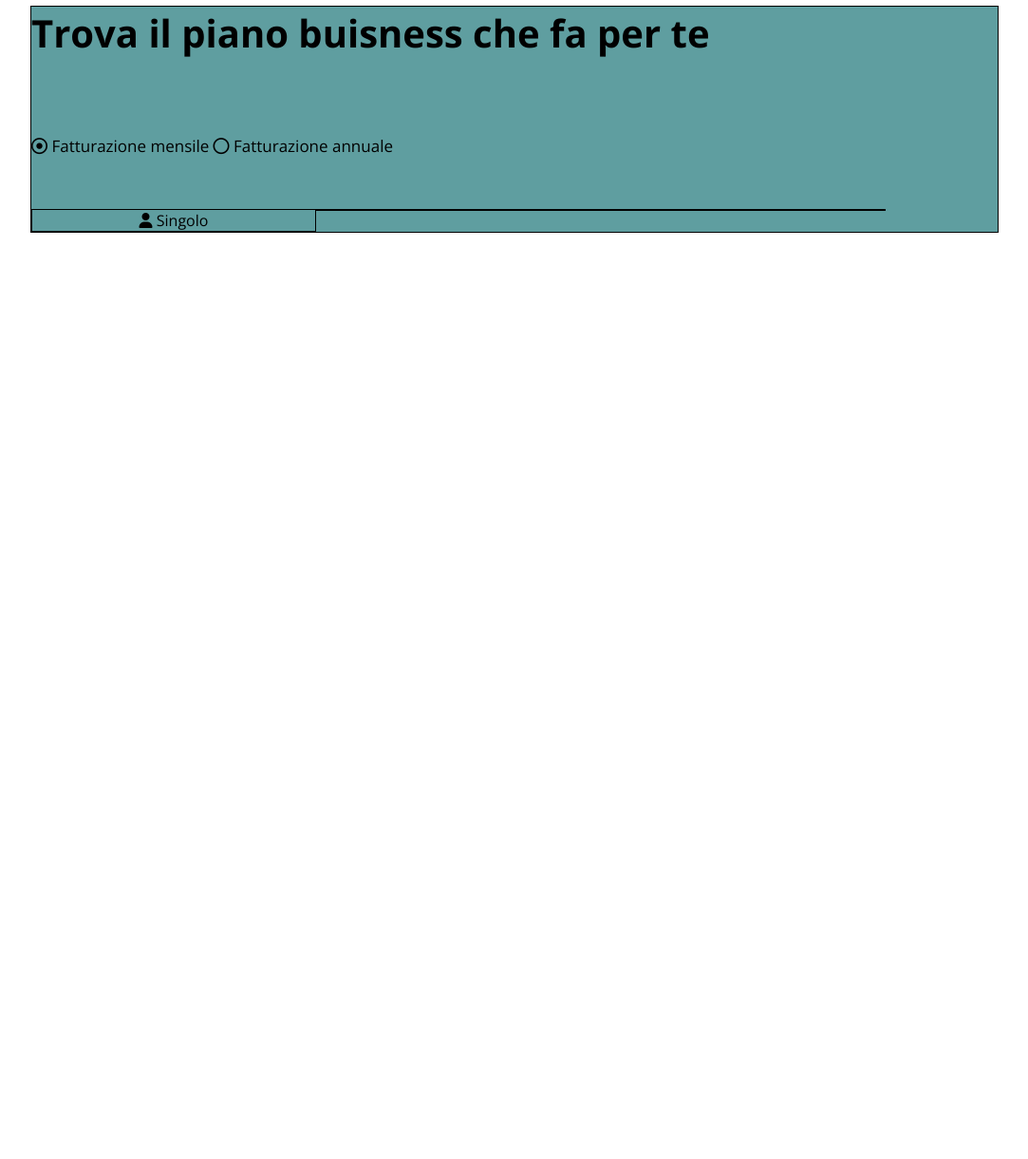
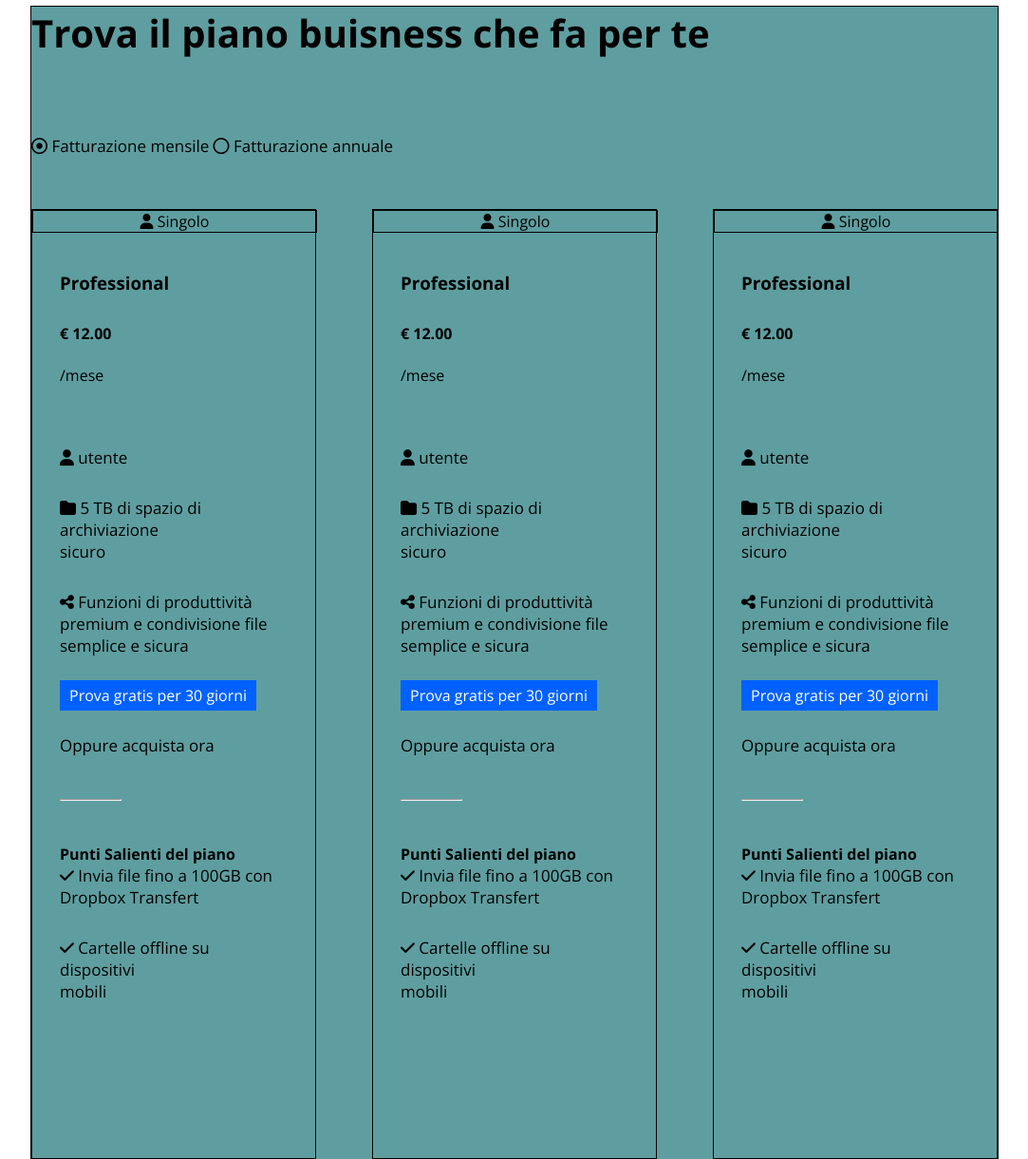
Before and after one commit to Oltion-Koceku/htmlcss-dropbox, a plain HTML site: page index.html in a window 1280 px wide. Shown: the part 890-2110 px from the top of the page at 95% size, without its empty margins (98-1181 px from the left). Before the commit the page ends 1190 px from the top, so only its background shows below. Drawn offline with nearby package versions, Linux system fonts and the light colour scheme.

Commit message:
[add]piano

```diff
--- a/assets/style/style.css
+++ b/assets/style/style.css
@@ -92,6 +92,12 @@ p{
 font-size: 17px;
 }
 
+hr{
+width: 65px;
+margin-top: 45px;
+margin-bottom: 45px;
+}
+
 /* Header */
 header .top-bar {
   height: 80px;
@@ -157,13 +163,23 @@ margin-top: 80px;
 margin-bottom: 55px;
 }
 
-.piano .container-piccolo .abbonamento{
-
-}
 .singolo,
 .team,
 .azienda{
 width: 300px;
+height: 1000px;
+border: 1px solid black;
+margin
+}
+
+.team{
+  margin-left: 59px;
+  margin-right: 59px;
+}
+
+.title-p{
+  padding-bottom: 30px;
+  padding-top: 40px;
 }
 .nome-abbonamento{
 justify-content: center;
@@ -171,6 +187,24 @@ text-align: center;
 width: 300px;
 border: 1px solid black;
 }
+.prezzo{
+height: 130px;
+}
+.prezzo strong{
+padding-top: 30px;
+}
+.prezzo span{
+padding-top: 10px;
+padding-bottom: 60px;
+}
+
+.abbonamento p{
+margin-bottom: 30px;
+}
+.container-abbonamenti .button1{
+  margin-bottom: 30px;
+}
+}
 /* /piano */
 
 /* Footer */
--- a/index.html
+++ b/index.html
@@ -104,17 +104,111 @@
               Singolo
             </div>
             <div class="contenuto-abbonamento d-flex">
-                <div class="container-abbonamenti"></div>
+              <div class="container-abbonamenti">
+                <div class="title-p">
+                  <h3>Professional</h3>
+                </div>
+                <div class="prezzo">
+                  <strong>&euro; 12.00</strong><br><br>
+                  <span>/mese</span>
+                </div>
+                <div class="info-piano">
+                  <p><i class="fa-solid fa-user"></i> utente</p>
+                  <p><i class="fa-solid fa-folder"></i> 5 TB di spazio di archiviazione <br>sicuro</p>
+                  <p><i class="fa-solid fa-share-nodes"></i> Funzioni di produttività premium e condivisione file
+                    semplice e sicura</p>
+                </div>
+                <div class="button1">
+                  <a href="#">Prova gratis per 30 giorni</a>
+                </div>
+                <div class="acquista">
+                  <p>Oppure <span>acquista ora</span></p>
+                </div>
+                <hr>
+                <div class="salienti">
+                  <h4>Punti Salienti del piano</h4>
+                </div>
+                <div class="invia">
+                  <p><i class="fa-solid fa-check"></i> Invia file fino a 100GB con <br>Dropbox Transfert</p>
+                  <p><i class="fa-solid fa-check"></i> Cartelle offline su dispositivi <br>mobili</p>
+                </div>
+              </div>
             </div>
           </div>
           <div class="team">
-              <div class="nome-abbonamento d-flex"></div>
+            <div class="nome-abbonamento"><i class="fa-solid fa-user"></i>
+              Singolo
+            </div>
+            <div class="contenuto-abbonamento d-flex">
+              <div class="container-abbonamenti">
+                <div class="title-p">
+                  <h3>Professional</h3>
+                </div>
+                <div class="prezzo">
+                  <strong>&euro; 12.00</strong><br><br>
+                  <span>/mese</span>
+                </div>
+                <div class="info-piano">
+                  <p><i class="fa-solid fa-user"></i> utente</p>
+                  <p><i class="fa-solid fa-folder"></i> 5 TB di spazio di archiviazione <br>sicuro</p>
+                  <p><i class="fa-solid fa-share-nodes"></i> Funzioni di produttività premium e condivisione file
+                    semplice e sicura</p>
+                </div>
+                <div class="button1">
+                  <a href="#">Prova gratis per 30 giorni</a>
+                </div>
+                <div class="acquista">
+                  <p>Oppure <span>acquista ora</span></p>
+                </div>
+                <hr>
+                <div class="salienti">
+                  <h4>Punti Salienti del piano</h4>
+                </div>
+                <div class="invia">
+                  <p><i class="fa-solid fa-check"></i> Invia file fino a 100GB con <br>Dropbox Transfert</p>
+                  <p><i class="fa-solid fa-check"></i> Cartelle offline su dispositivi <br>mobili</p>
+                </div>
+              </div>
+            </div>
+          </div>
 
+          <div class="azienda">
+            <div class="nome-abbonamento"><i class="fa-solid fa-user"></i>
+              Singolo
             </div>
-            <div class="azienda">
-              <div class="nome-abbonamento d-flex"></div>
+            <div class="contenuto-abbonamento d-flex">
+              <div class="container-abbonamenti">
+                <div class="title-p">
+                  <h3>Professional</h3>
+                </div>
+                <div class="prezzo">
+                  <strong>&euro; 12.00</strong><br><br>
+                  <span>/mese</span>
+                </div>
+                <div class="info-piano">
+                  <p><i class="fa-solid fa-user"></i> utente</p>
+                  <p><i class="fa-solid fa-folder"></i> 5 TB di spazio di archiviazione <br>sicuro</p>
+                  <p><i class="fa-solid fa-share-nodes"></i> Funzioni di produttività premium e condivisione file
+                    semplice e sicura</p>
+                </div>
+                <div class="button1">
+                  <a href="#">Prova gratis per 30 giorni</a>
+                </div>
+                <div class="acquista">
+                  <p>Oppure <span>acquista ora</span></p>
+                </div>
+                <hr>
+                <div class="salienti">
+                  <h4>Punti Salienti del piano</h4>
+                </div>
+                <div class="invia">
+                  <p><i class="fa-solid fa-check"></i> Invia file fino a 100GB con <br>Dropbox Transfert</p>
+                  <p><i class="fa-solid fa-check"></i> Cartelle offline su dispositivi <br>mobili</p>
+                </div>
+              </div>
+            </div>
+          </div>
 
-            </div>
         </div>
       </div>
     </section>
```
Lines whose indentation alone changed are shown as unchanged.
